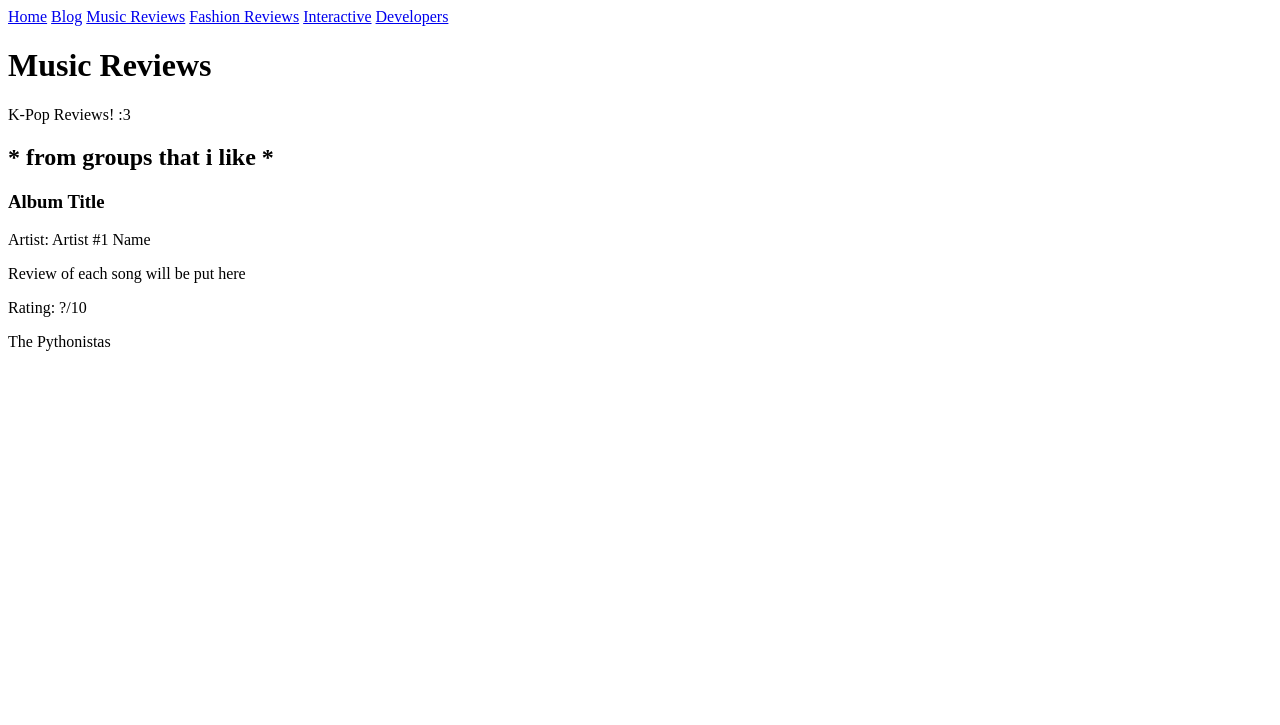
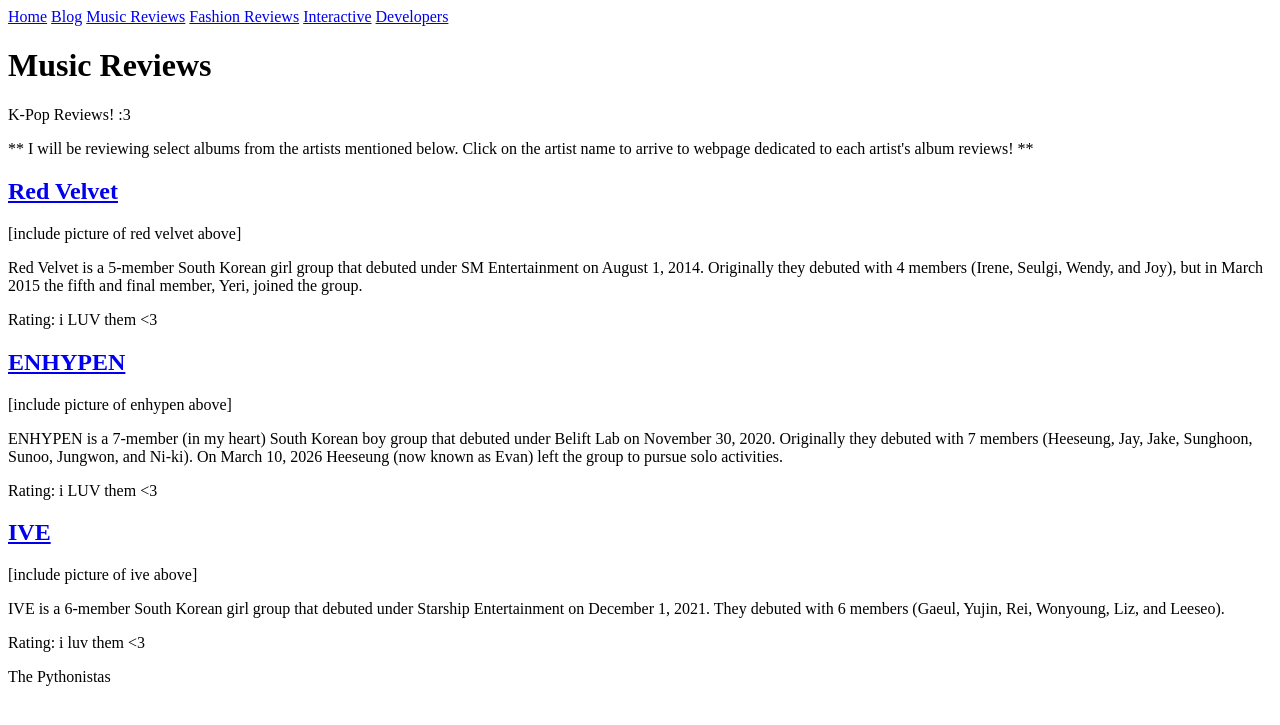
Before and after one commit to katiay13/cs122_python_blog, a Flask app: page /music-reviews in a window 1280 px wide. Shown: the top 725 px of the page. Run offline with Flask 3, Linux system fonts and the light colour scheme.

Commit message:
edited the music reviews page to look neater

```diff
--- a/app.py
+++ b/app.py
@@ -41,6 +41,20 @@ def developers():
 def music_reviews():
     return render_template("music_reviews.html")
 
+# runs when 'red velvet' link is visited
+@app.route("/red-velvet")
+def red_velvet():
+    return render_template("red_velvet.html")
+
+# runs when 'enhypen' link is visited
+@app.route("/enhypen")
+def enhypen():
+    return render_template("enhypen.html")
+
+# runs when 'ive' link is visited
+@app.route("/ive")
+def ive():
+    return render_template("ive.html")
 
 # runs when 'fashion reviews' tab is visited
 @app.route("/fashion-reviews")
--- a/templates/music_reviews.html
+++ b/templates/music_reviews.html
@@ -6,15 +6,29 @@
 
 <p>K-Pop Reviews! :3</p>
 
-<h2>* from groups that i like *</h2>
+<p>** I will be reviewing select albums from the artists mentioned below. Click on the artist name to arrive to webpage dedicated to each artist's album reviews! **</p>
 
 <div class="review">
-    <h3>Album Title</h3>
-    <p>Artist: Artist #1  Name</p>
-    <p>
-        Review of each song will be put here
-    </p>
-    <p>Rating: ?/10</p>
+    <h2><a href="{{ url_for('red_velvet') }}">Red Velvet</a></h2>
+    <p>[include picture of red velvet above]</p>
+    <p>Red Velvet is a 5-member South Korean girl group that debuted under SM Entertainment on August 1, 2014. Originally they debuted with 4 members (Irene, Seulgi, Wendy, and Joy), but in March 2015 the
+ fifth and final member, Yeri, joined the group.</p>
+    <p>Rating: i LUV them <3</p>
+</div>
+
+<div class="review">
+    <h2><a href="{{ url_for('enhypen') }}">ENHYPEN</a></h2>
+    <p>[include picture of enhypen above]</p>
+    <p>ENHYPEN is a 7-member (in my heart) South Korean boy group that debuted under Belift Lab on November 30, 2020. Originally they debuted with 7 members (Heeseung, Jay, Jake, Sunghoon, Sunoo, Jungwon,
+and Ni-ki). On March 10, 2026 Heeseung (now known as Evan) left the group to pursue solo activities.</p>
+    <p>Rating: i LUV them <3</p>
+</div>
+
+<div class="review">
+    <h2><a href="{{ url_for('ive') }}">IVE</a></h2>
+    <p>[include picture of ive above]</p>
+    <p>IVE is a 6-member South Korean girl group that debuted under Starship Entertainment on December 1, 2021. They debuted with 6 members (Gaeul, Yujin, Rei, Wonyoung, Liz, and Leeseo).</p>
+    <p>Rating: i luv them <3</p>
 </div>
 
 {% endblock %}
```
Also changed, not shown: templates/enhypen.html (added, +19 -0 lines), templates/ive.html (added, +19 -0 lines), templates/red_velvet.html (added, +19 -0 lines).
